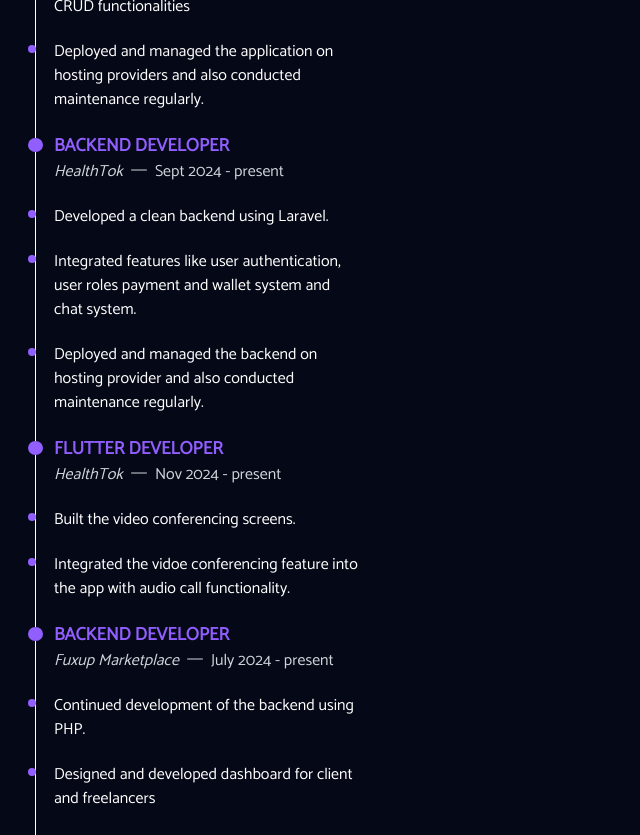
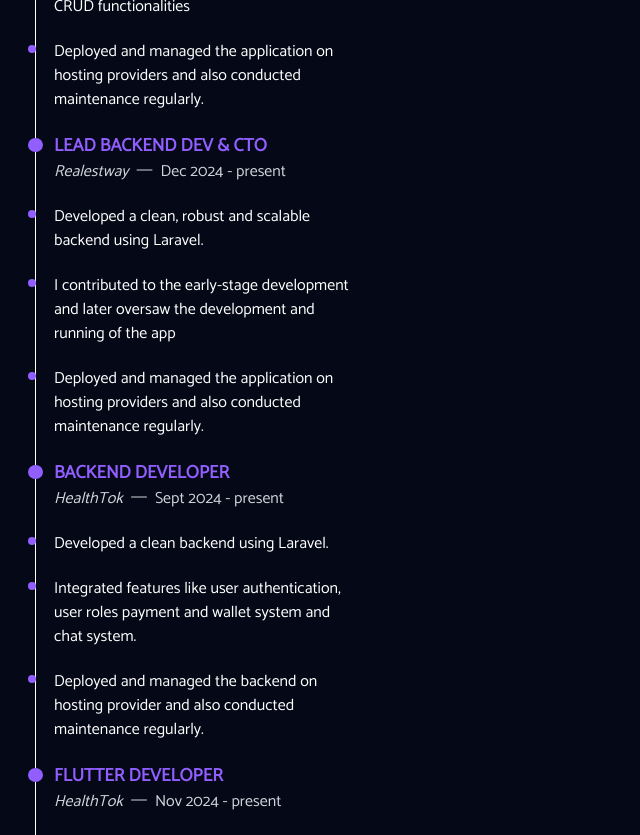
Before and after one commit to Maxxiejay/portfolio-v4, a Vue app: page /about in a window 1280 px wide. Shown: the part 2620-3455 px from the top of the page, without its empty margins (0-640 px from the left). Built offline with nearby package versions, Linux system fonts and the light colour scheme.

Commit message:
added new experience

```diff
--- a/src/views/AboutView.vue
+++ b/src/views/AboutView.vue
@@ -16,7 +16,7 @@
         optimizing performance, I'm committed to delivering high-quality
         solutions that exceed expectations.
       </p>
-      <button @click="download('Max_resume4.pdf')" class="btn-alt w-fit" >Resume</button>
+      <button @click="download('max_resume5.pdf')" class="btn-alt w-fit" >Resume</button>
     </section>
     <section id="services">
       <PageHeader subHeading="What I Do" />
@@ -108,6 +108,23 @@
             </li>
             <li>
               Built a robust backend service with features like user authentication and authorization post CRUD functionalities
+            </li>
+            <li>
+              Deployed and managed the application on hosting providers and also conducted maintenance regularly.
+            </li>
+          </ul>
+        </ExpCard>
+        <ExpCard
+          title="lead backend dev & CTO"
+          org="Realestway"
+          date="Dec 2024 - present"
+        >
+          <ul class="flex flex-col space-y-4 mt-4">
+            <li>
+              Developed a clean, robust and scalable backend using Laravel.
+            </li>
+            <li>
+              I contributed to the early-stage development and later oversaw the development and running of the app
             </li>
             <li>
               Deployed and managed the application on hosting providers and also conducted maintenance regularly.
```
Also changed, not shown: 1 other file (tests, documents, lock files or other folders).
